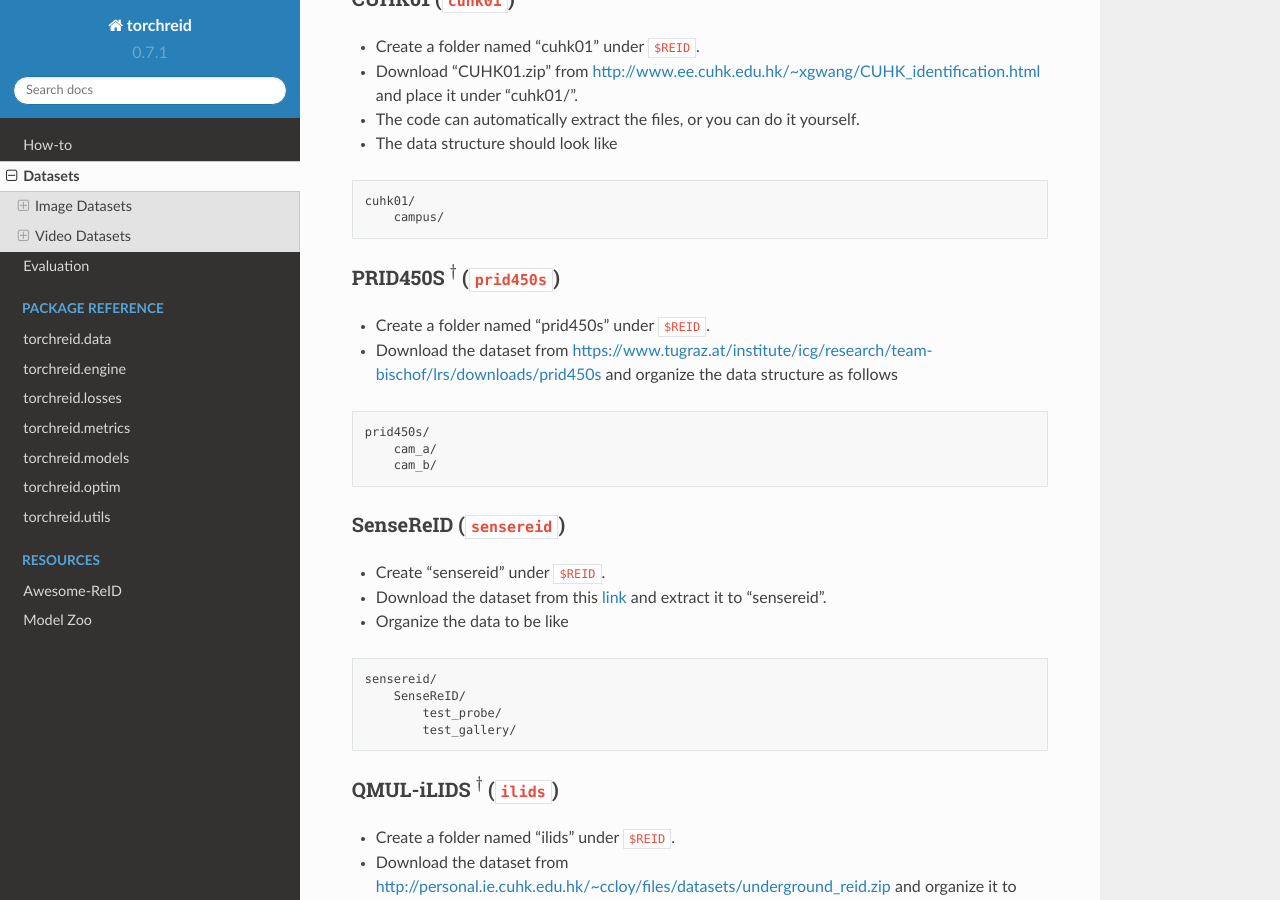
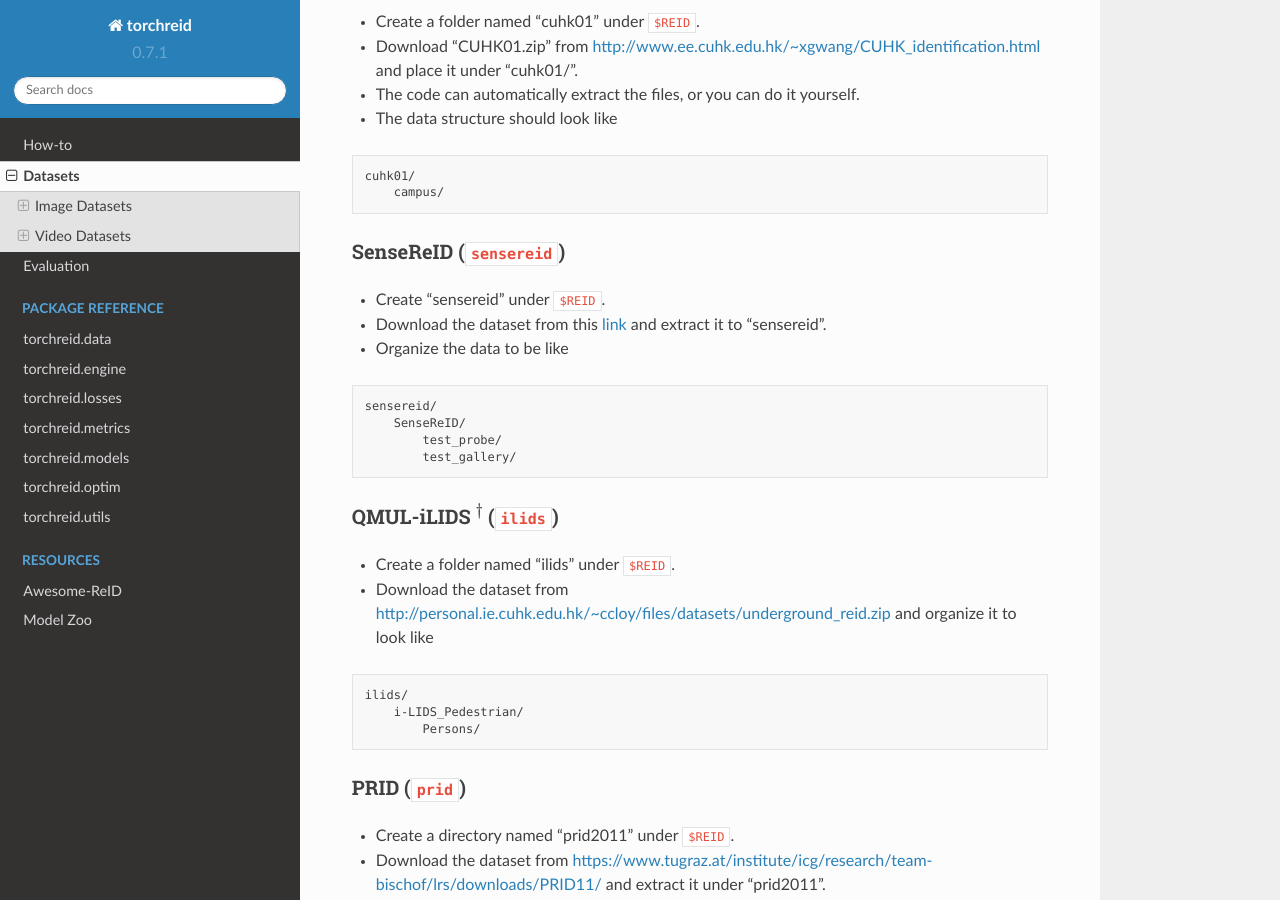
Before and after one commit to KaiyangZhou/deep-person-reid, a Sphinx documentation site: the page built from docs/datasets.rst, in a window 1280 px wide and 900 px high, scrolled down 3674 px. Built offline with Sphinx 7.4.7 and the Read the Docs theme 2.0.0, drawn with Linux system fonts in a browser that asks for light colours; some of the changed text lies outside the part shown.

Commit message:
rm prid450s in docs

```diff
--- a/docs/datasets.rst
+++ b/docs/datasets.rst
@@ -134,17 +134,6 @@ CUHK01 (``cuhk01``)
     cuhk01/
         campus/
 
-PRID450S :math:`^\dagger` (``prid450s``)
-^^^^^^^^^^^^^^^^^^^^^^^^^^^^^^^^^^^^^^^^^
-- Create a folder named "prid450s" under ``$REID``.
-- Download the dataset from https://www.tugraz.at/institute/icg/research/team-bischof/lrs/downloads/prid450s and organize the data structure as follows
-
-.. code-block:: none
-
-    prid450s/
-        cam_a/
-        cam_b/
-
 SenseReID (``sensereid``)
 ^^^^^^^^^^^^^^^^^^^^^^^^^^^
 - Create "sensereid" under ``$REID``.
--- a/docs/evaluation.rst
+++ b/docs/evaluation.rst
@@ -7,7 +7,7 @@ Image ReID
 - **CUHK03 (classic split)** has 20 fixed splits, so do ``split_id=0~19``.
 - **VIPeR** contains 632 identities each with 2 images under two camera views. Evaluation should be done for 10 random splits. Each split randomly divides 632 identities to 316 train ids (632 images) and the other 316 test ids (632 images). Note that, in each random split, there are two sub-splits, one using camera-A as query and camera-B as gallery while the other one using camera-B as query and camera-A as gallery. Thus, there are totally 20 splits generated with ``split_id`` starting from 0 to 19. Models can be trained on ``split_id=[0, 2, 4, 6, 8, 10, 12, 14, 16, 18]`` (because ``split_id=0`` and ``split_id=1`` share the same train set, and so on and so forth.). At test time, models trained on ``split_id=0`` can be directly evaluated on ``split_id=1``, models trained on ``split_id=2`` can be directly evaluated on ``split_id=3``, and so on and so forth.
 - **CUHK01** is similar to VIPeR in the split generation.
-- **GRID** , **PRID450S**, **iLIDS** and **PRID** have 10 random splits, so evaluation should be done by varying ``split_id`` from 0 to 9.
+- **GRID** , **iLIDS** and **PRID** have 10 random splits, so evaluation should be done by varying ``split_id`` from 0 to 9.
 - **SenseReID** has no training images and is used for evaluation only.
 
 
```
